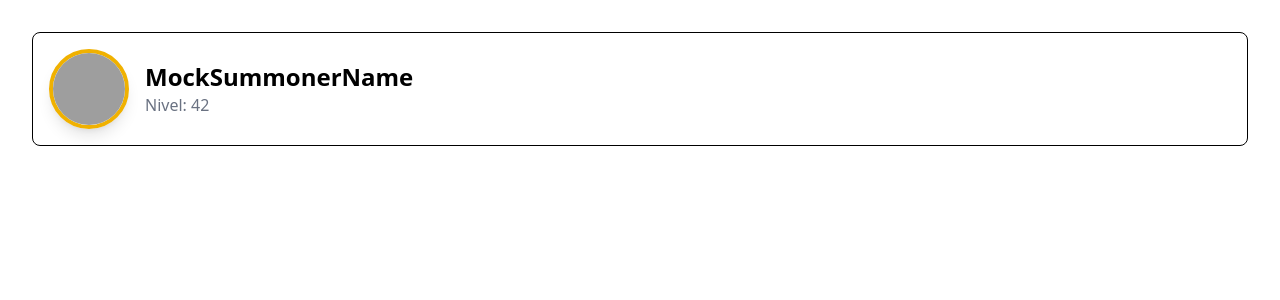
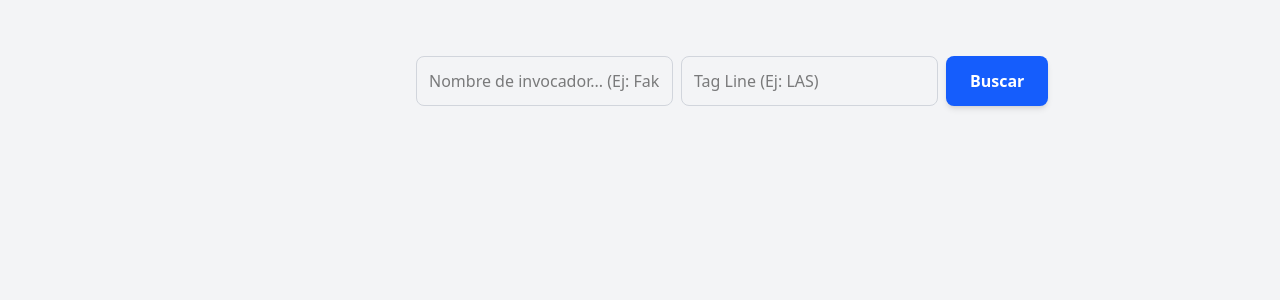
Before and after one commit to theweawithoutname/OP.GG-aCuenta, a React (Vite) app: page / in a window 1280 px wide. Shown: the top 300 px of the page. Built offline with nearby package versions, Linux system fonts and the light colour scheme; grey boxes are pictures that could not be loaded.

Commit message:
muchos cambios

```diff
--- a/src/App.tsx
+++ b/src/App.tsx
@@ -1,18 +1,22 @@
+// src/App.tsx
 
-import SummonerProfile from "./SummonerProfile";
+import React from 'react';
+// Importamos el componente de lógica principal
+import SummonerSearch from './components/SummonerSearch';
 
-function App() {
-  const mockData = {
-    name: "MockSummonerName",
-    level: 42,
-    profileIconUrl: "https://media.istockphoto.com/id/636379014/es/foto/manos-la-formaci%C3%B3n-de-una-forma-de-coraz%C3%B3n-con-silueta-al-atardecer.jpg?s=612x612&w=0&k=20&c=R2BE-RgICBnTUjmxB8K9U0wTkNoCKZRi-Jjge8o_OgE=" // Debe ser una URL válida
-  };
+// Ya no necesitamos importar './index.css' aquí si ya lo importamos en main.tsx
 
+const App: React.FC = () => {
   return (
-    <div className="p-8">
-      <SummonerProfile data={mockData} />
+    // 🎨 Layout principal: Un contenedor centrado para toda la aplicación
+    <div className="min-h-screen bg-gray-100 p-6 flex justify-center">
+
+      {/* ➡️ Composición Principal: Inyectamos el motor de la aplicación */}
+      {/* El componente SummonerSearch contiene SearchForm, lógica y SummonerProfile. */}
+      <SummonerSearch />
+
     </div>
   );
-}
+};
 
 export default App;
--- /dev/null
+++ b/src/components/SearchForm.tsx
@@ -0,0 +1,60 @@
+// src/components/SearchForm.tsx
+import React, { useState } from 'react';
+// 1. Definimos el Contrato: onSearch debe ser una función.
+interface SearchFormProps {
+  onSearch: (gameName: string, tagLine: string) => void;
+}
+
+const SearchForm: React.FC<SearchFormProps> = ({ onSearch }) => {
+  // Estado local: Solo para controlar el input y lo que escribe el usuario
+    const [gName, setGName] = useState('');
+    const [tLine, setTLine] = useState('');
+
+  // Lógica que se ejecuta al presionar "Buscar"
+  const handleSubmit = (e: React.FormEvent) => {
+    e.preventDefault(); // 🛑 Evita el comportamiento por defecto del formulario (recargar la página)
+
+    const trimmedName = gName.trim();
+    const trimmedTag = tLine.trim();
+
+    if (trimmedName && trimmedTag) {
+      // 🚀 FLUIDEZ DE ACCIÓN: Ejecuta el callback del padre (handleSearch)
+      // Esto le dice al padre: "Aquí tienes el nombre, haz lo que tengas que hacer con él."
+      onSearch(trimmedName, trimmedTag);
+
+      // Opcional: Limpiar el input después de la búsqueda
+      // setSummonerName('');
+    }
+  };
+
+  return (
+    <form onSubmit={handleSubmit} className="flex space-x-2">
+      <input
+        type="text"
+        placeholder="Nombre de invocador... (Ej: Faker)"
+        value={gName}
+        // Usamos React.ChangeEvent<HTMLInputElement> para tipar el evento
+        onChange={(e: React.ChangeEvent<HTMLInputElement>) => setGName(e.target.value)}
+        className="flex-grow p-3 border border-gray-300 rounded-lg focus:outline-none focus:ring-2 focus:ring-blue-500"
+        aria-label="Introduce el nombre de invocador"
+      />
+    <input
+        type="text"
+        placeholder="Tag Line (Ej: LAS)"
+        value={tLine}
+        // Usamos React.ChangeEvent<HTMLInputElement> para tipar el evento
+        onChange={(e: React.ChangeEvent<HTMLInputElement>) => setTLine(e.target.value)}
+        className="flex-grow p-3 border border-gray-300 rounded-lg focus:outline-none focus:ring-2 focus:ring-blue-500"
+        aria-label="Introduce el nombre de invocador"
+      />
+      <button
+        type="submit"
+        className="px-6 py-3 bg-blue-600 text-white font-semibold rounded-lg shadow-md hover:bg-blue-700 transition duration-200"
+      >
+        Buscar
+      </button>
+    </form>
+  );
+};
+
+export default SearchForm;
--- a/src/components/SummonerSearch.tsx
+++ b/src/components/SummonerSearch.tsx
@@ -31,6 +31,12 @@ import { mapRiotToSummonerData } from '../utils/dataMappers';
 import SummonerProfile from '../SummonerProfile';
 import SearchForm from './SearchForm';
 
+const REGION_PLATFORM= 'la2';
+const REGION_GLOBAL= 'americas';
+
+const ACCOUNT_V1_URL = `https://${REGION_GLOBAL}.api.riotgames.com/riot/account/v1/accounts/by-riot-id/`;
+const SUMMONER_V4_URL = `https://${REGION_PLATFORM}.api.riotgames.com/lol/summoner/v4/summoners/by-puuid/`;
+
 const SummonerSearch: React.FC = () => {
   // 1. ESTADO DE LA BÚSQUEDA (El Registro de la Lógica)
 
@@ -42,7 +48,8 @@ const SummonerSearch: React.FC = () => {
   });
 
   // summonerName: Guarda el nombre que dispara la búsqueda. Este es el 'input' del useEffect.
-  const [summonerName, setSummonerName] = useState<string>('');
+  const [gameName, setGameName] = useState<string>('');
+  const [tagLine, setTagLine] = useState<string>('');
 
   // ----------------------------------------------------------------------
 
@@ -50,10 +57,11 @@ const SummonerSearch: React.FC = () => {
 
   // handleSearch es el *callback* que le pasaremos al SearchForm (el hijo).
   // Es la única forma en que el hijo puede comunicarse con la lógica del padre.
-  const handleSearch = (name: string) => {
+  const handleSearch = (gName: string, tLine: string) => {
     // Al ser llamada por el formulario, actualiza el estado,
     // lo cual, a su vez, activa el useEffect (el fetch).
-    setSummonerName(name);
+    setGameName(gName);
+    setTagLine(tLine);
   };
 
   // ----------------------------------------------------------------------
@@ -62,7 +70,7 @@ const SummonerSearch: React.FC = () => {
 
   useEffect(() => {
     // Si el nombre está vacío (ej. al inicio), salimos sin hacer nada.
-    if (!summonerName) return;
+    if (!gameName || !tagLine) return;
 
     const fetchSummoner = async () => {
       // INICIO: Activar carga y limpiar errores/datos anteriores.
@@ -70,20 +78,34 @@ const SummonerSearch: React.FC = () => {
 
       try {
         // Lógica de la llamada
+        const encodedGameName = encodeURIComponent(gameName);
+        const encodedTagLine = encodeURIComponent(tagLine);
+
         const apiKey = import.meta.env.VITE_RIOT_API_KEY;
-        const url = `.../summoner/v4/summoners/by-name/${summonerName}?api_key=${apiKey}`;
 
-        const response = await fetch(url);
+        const accountUrl = `${ACCOUNT_V1_URL}${encodedGameName}/${encodedTagLine}?api_key=${apiKey}`;
+
+        const accountResponse = await fetch(accountUrl);
 
         // MANEJO DE ERRORES HTTP (Ej: Invocador no existe)
-        if (!response.ok) {
-          const errorMsg = response.status === 404
-            ? `Invocador "${summonerName}" no encontrado.`
-            : `Error de la API: ${response.status} (${response.statusText})`;
+        if (!accountResponse.ok) {
+          const errorMsg = accountResponse.status === 404
+            ? `Invocador "${gameName}" no encontrado.`
+            : `Error de la API: ${accountResponse.status} (${accountResponse.statusText})`;
           throw new Error(errorMsg);
         }
 
-        const rawData = await response.json();
+        const accountData: { puuid: string } = await accountResponse.json();
+        const puuid = accountData.puuid;
+
+        const summonerUrl = `${SUMMONER_V4_URL}${puuid}?api_key=${apiKey}`;
+
+        const summonerResponse = await fetch(summonerUrl);
+            if (!summonerResponse.ok) {
+                throw new Error(`Error en Summoner API: ${summonerResponse.status}`);
+            }
+
+        const rawData = await summonerResponse.json();
 
         // TRADUCCIÓN: Usamos la función de mapeo (el 'dataMapper') para limpiar los datos
         const transformedData = mapRiotToSummonerData(rawData);
@@ -100,7 +122,7 @@ const SummonerSearch: React.FC = () => {
 
     fetchSummoner();
   // ARRAY DE DEPENDENCIA: Solo se ejecuta si 'summonerName' cambia
-  }, [summonerName]);
+  }, [gameName, tagLine]);
 
   // ----------------------------------------------------------------------
 
```
